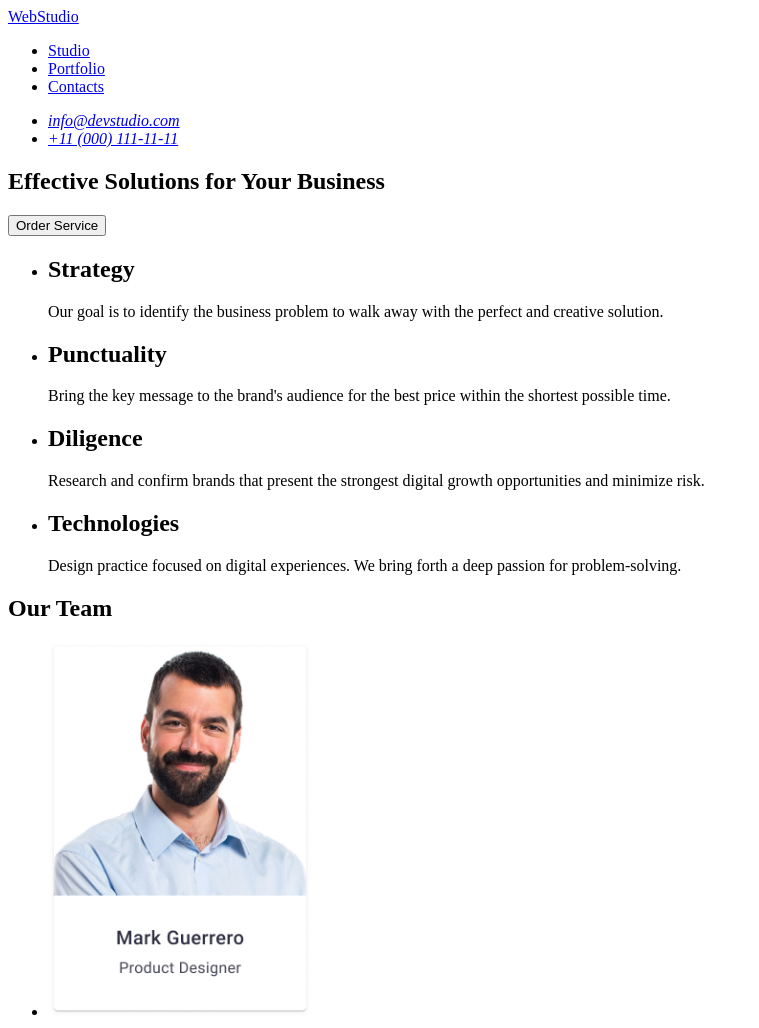
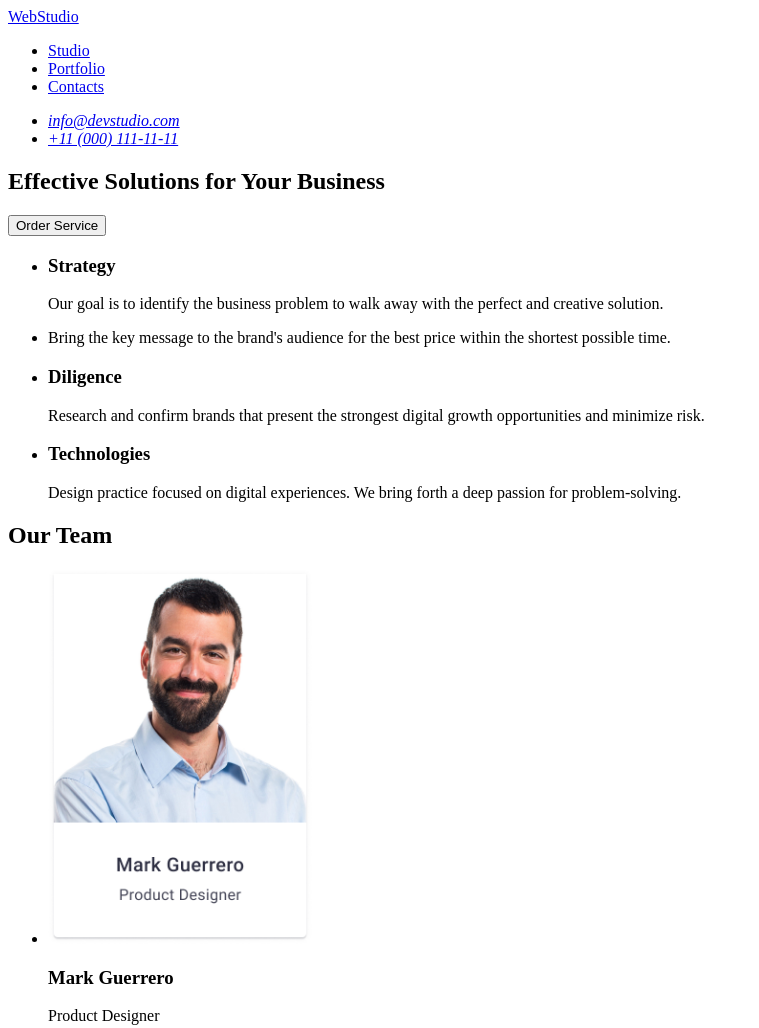
Before and after one commit to VlAdYsLaV006/goit-markup-hw-01, a plain HTML site: page index.html in a window 1280 px wide. Shown: the top 1028 px of the page, without its empty margins (0-759 px from the left). Drawn offline with Linux system fonts and the light colour scheme.

Commit message:
4a1e594c8937088b771864ac2ca0ea4745b71bea

```diff
--- a/index.html
+++ b/index.html
@@ -43,7 +43,7 @@
       <section>
         <ul>
           <li>
-            <h2>Strategy</h2>
+            <h3>Strategy</h3>
             <p>
               Our goal is to identify the business problem to walk away with the
               perfect and creative solution.
@@ -51,7 +51,7 @@
           </li>
 
           <li>
-            <h2>Punctuality</h2>
+            <h3Punctuality</h3>
         <p>
           Bring the key message to the brand's audience for the best price
           within the shortest possible time.
@@ -59,7 +59,7 @@
           </li>
 
           <li>
-            <h2>Diligence</h2>
+            <h3>Diligence</h3>
         <p>
           Research and confirm brands that present the strongest digital growth
           opportunities and minimize risk.
@@ -67,7 +67,7 @@
           </li>
 
           <li>
-            <h2>Technologies</h2>
+            <h3>Technologies</h3>
         <p>
           Design practice focused on digital experiences. We bring forth a deep
           passion for problem-solving.
```
